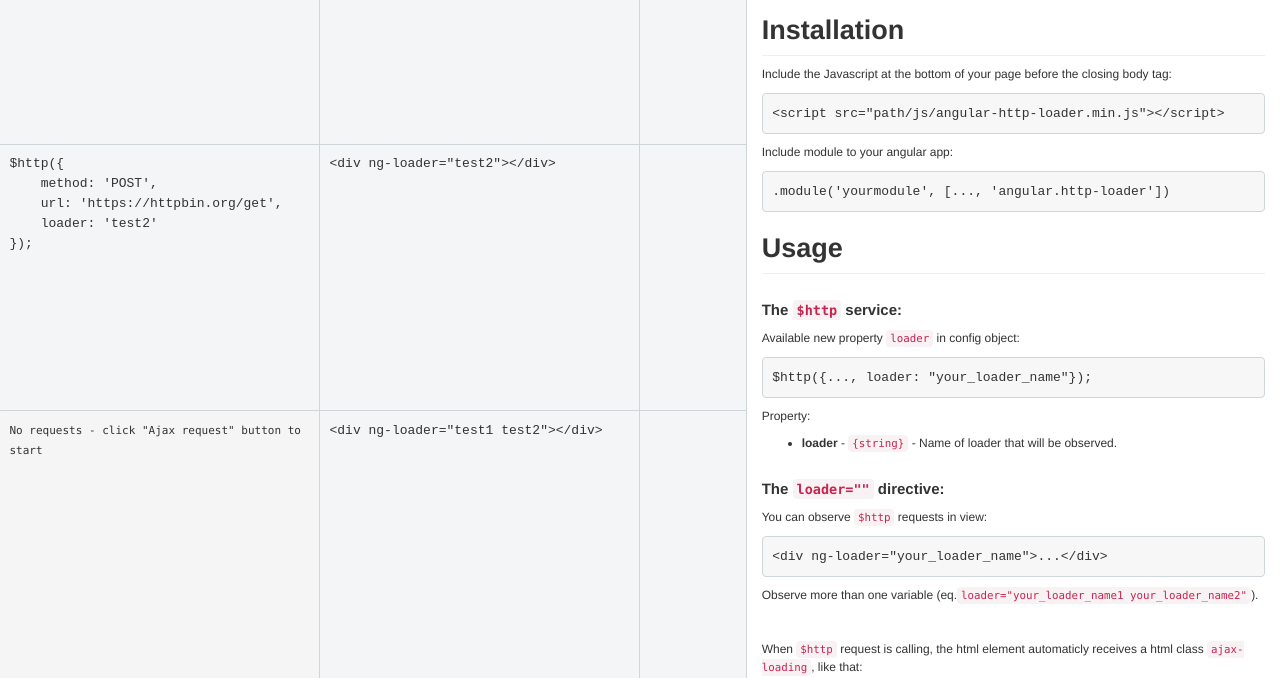
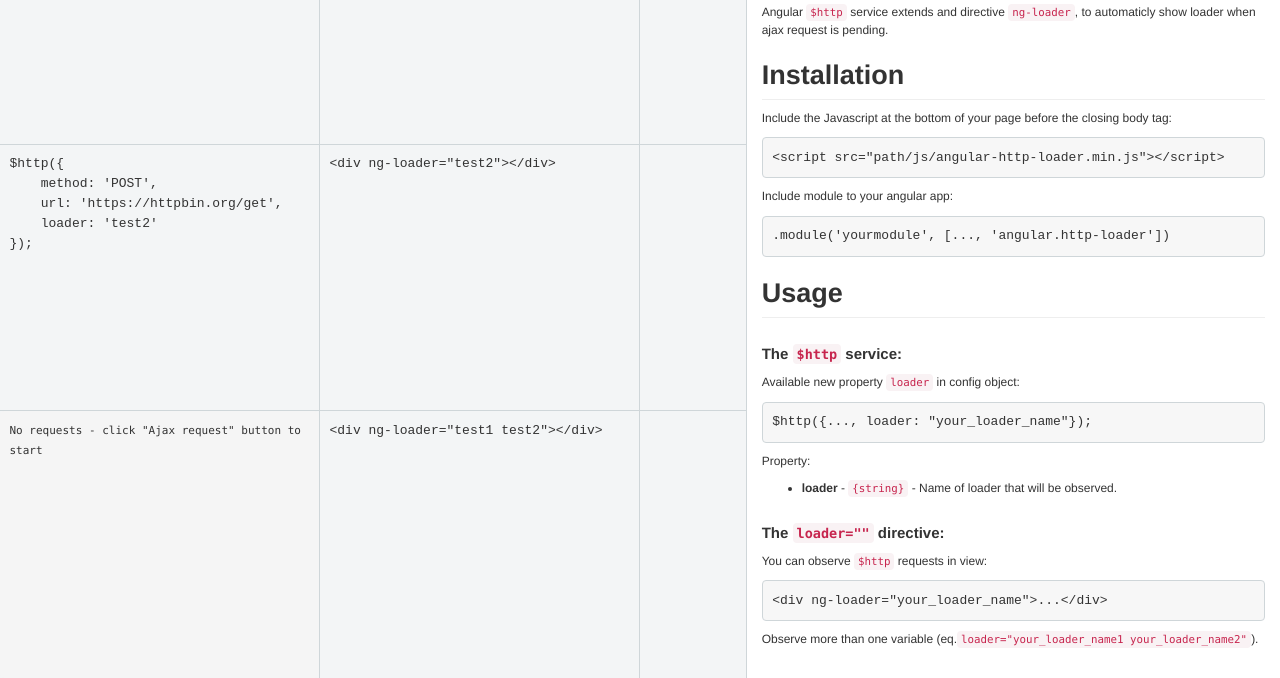
Before and after one commit to damianszamburski/angular.http-loader, a plain HTML site: page demo/index.html in a window 1280 px wide. Shown: the part 122-800 px from the top of the page. Drawn offline with nearby package versions, Linux system fonts and the light colour scheme.

Commit message:
Added description to demo docs and readme file

```diff
--- a/demo/index.html
+++ b/demo/index.html
@@ -72,6 +72,7 @@
                 </header>
                 <article>
                     <h1>Angular http-loader</h1>
+                    <p>Angular <code>$http</code> service extends and directive <code>ng-loader</code>, to automaticly show loader when ajax request is pending.</p>
 
                     <h1>Installation</h1>
                     <p>Include the Javascript at the bottom of your page before the closing body tag:</p>
```
Also changed, not shown: 1 other file.
